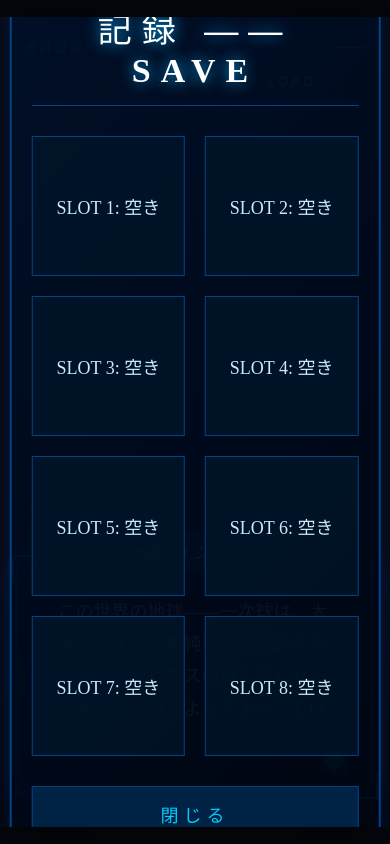
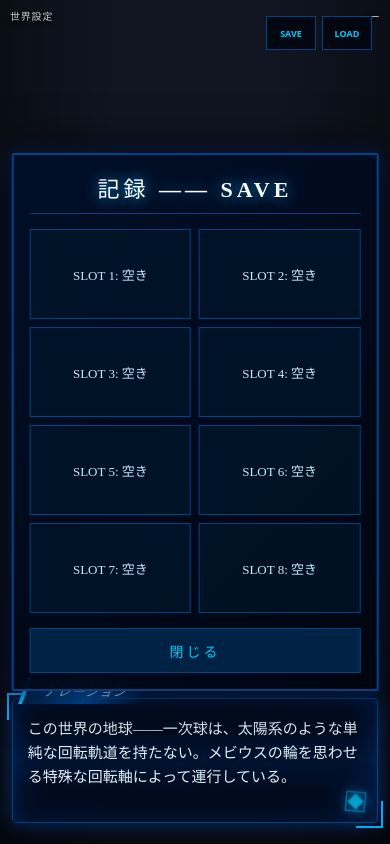
Before and after one commit to quesbang-oss/GAME, a website built with Vite: page index.html in a window 390 px wide. Both pictures are taken after a click on the button "SAVE". Built offline with nearby package versions, Linux system fonts and the light colour scheme; files whose address does not match are found by name.

Commit message:
Update style.css

```diff
--- a/src/style.css
+++ b/src/style.css
@@ -641,3 +641,91 @@ button {
   .save-grid { grid-template-columns: repeat(2, 1fr); }
   .save-menu { width: 95%; padding: 20px; }
 }
+
+/* ============================================================
+   スマホ・タブレット対応 追加設定
+   ============================================================ */
+html, body, #app { width:100%; height:100%; min-height:100%; margin:0; padding:0; }
+body { overflow:hidden; overscroll-behavior:none; touch-action:manipulation; -webkit-tap-highlight-color:transparent; }
+button, .choice, .save-slot, .message-panel { touch-action:manipulation; -webkit-tap-highlight-color:transparent; }
+
+@media (max-width: 1024px) {
+  .game { width:100vw; min-height:100dvh; min-height:100vh; display:flex; align-items:center; justify-content:center; overflow:hidden; }
+  .stage { width:100vw; height:100dvh; height:100vh; max-width:none; max-height:none; }
+  .topbar { top:12px; left:16px; right:16px; font-size:12px; }
+  .status { top:38px; left:16px; font-size:10px; }
+  .sprite { width:clamp(260px,55vw,500px); height:clamp(500px,85vh,850px); bottom:-42vh; }
+  .message-panel { left:3%; right:3%; bottom:3%; min-height:150px; padding:clamp(20px,3vw,30px) clamp(20px,4vw,35px); }
+  .speaker { top:-27px; left:14px; padding:5px 30px; font-size:clamp(14px,2vw,18px); }
+  .message { max-width:100%; font-size:clamp(16px,2.8vw,22px); line-height:1.7; }
+  .continue { right:20px; bottom:18px; width:12px; height:12px; }
+  .choices { left:8%; right:8%; bottom:210px; gap:12px; }
+  .choice { min-height:52px; padding:13px 28px; font-size:clamp(15px,2.5vw,19px); letter-spacing:1px; }
+  .mobile-buttons { top:12px; right:12px; gap:8px; }
+  .mobile-buttons button { min-height:38px; padding:7px 14px; font-size:12px; letter-spacing:1px; }
+  .save-menu { width:92%; max-height:90dvh; padding:20px; overflow-y:auto; }
+  .save-title { font-size:26px; margin-bottom:20px; letter-spacing:6px; }
+  .save-grid { grid-template-columns:repeat(2,1fr); gap:12px; }
+  .save-slot { height:110px; font-size:15px; }
+  #closeSave { height:50px; margin-top:20px; font-size:16px; }
+}
+
+@media (max-width: 700px) {
+  .game { width:100vw; height:100dvh; min-height:100dvh; }
+  .stage { width:100vw; height:100dvh; min-height:100dvh; box-shadow:none; }
+  .topbar { top:8px; left:10px; right:10px; font-size:10px; }
+  .status { display:none; }
+  .sprite { width:68vw; height:78vh; max-width:440px; bottom:-32vh; background-position:bottom center; }
+  .sprite--speaking { transform:translateX(-50%) scale(1.02); }
+  .message-panel { left:3%; right:3%; bottom:max(2.5%,env(safe-area-inset-bottom)); min-height:135px; padding:20px 18px 35px; border-width:1px; }
+  .speaker { top:-24px; left:10px; padding:4px 24px; border-left-width:4px; font-size:15px; letter-spacing:1px; }
+  .message { width:100%; font-size:clamp(15px,4vw,18px); line-height:1.65; word-break:break-word; overflow-wrap:anywhere; }
+  .continue { right:16px; bottom:15px; width:11px; height:11px; }
+  .choices { left:7%; right:7%; bottom:180px; gap:10px; }
+  .choice { width:100%; min-height:48px; padding:11px 18px; font-size:clamp(14px,3.8vw,17px); letter-spacing:.5px; border-left-width:4px; }
+  .choice:hover { transform:skewX(-20deg); }
+  .choice:active { transform:skewX(-20deg) scale(.97); }
+  .mobile-buttons { top:max(8px,env(safe-area-inset-top)); right:8px; gap:6px; }
+  .mobile-buttons button { min-width:58px; min-height:34px; padding:6px 10px; font-size:10px; letter-spacing:0; }
+  .mobile-buttons button:hover { transform:none; }
+  .mobile-buttons button:active { transform:scale(.94); }
+  .save-menu { left:50%; top:50%; width:94%; max-width:none; max-height:90dvh; padding:16px; overflow-y:auto; transform:translate(-50%,-50%); }
+  .save-title { font-size:22px; margin-bottom:15px; padding-bottom:10px; letter-spacing:4px; }
+  .save-grid { grid-template-columns:repeat(2,1fr); gap:8px; }
+  .save-slot { height:90px; font-size:13px; }
+  #closeSave { height:45px; margin-top:15px; font-size:14px; letter-spacing:3px; }
+}
+
+@media (max-width: 430px) {
+  .sprite { width:78vw; height:72vh; bottom:-27vh; }
+  .message-panel { min-height:125px; padding:18px 15px 32px; }
+  .speaker { top:-22px; padding:4px 18px; font-size:13px; }
+  .message { font-size:15px; line-height:1.6; }
+  .choices { left:6%; right:6%; bottom:165px; gap:8px; }
+  .choice { min-height:44px; padding:9px 14px; font-size:14px; }
+  .mobile-buttons button { min-width:50px; padding:5px 8px; font-size:9px; }
+}
+
+@media (max-height:600px) and (orientation:landscape) {
+  .sprite { width:42vw; height:110vh; bottom:-48vh; }
+  .message-panel { left:4%; right:4%; bottom:3%; min-height:95px; padding:14px 22px 25px; }
+  .speaker { top:-22px; font-size:13px; }
+  .message { font-size:clamp(13px,2vw,17px); line-height:1.45; }
+  .choices { left:15%; right:15%; bottom:125px; gap:6px; }
+  .choice { min-height:38px; padding:7px 18px; font-size:13px; }
+  .mobile-buttons { top:6px; right:8px; }
+  .mobile-buttons button { min-height:28px; padding:4px 9px; font-size:9px; }
+}
+
+@supports (padding:max(0px)) {
+  .stage { padding-top:env(safe-area-inset-top); padding-bottom:env(safe-area-inset-bottom); }
+}
+
+@media (hover:none) {
+  .choice:hover { background:linear-gradient(90deg,rgba(0,20,50,.9),rgba(0,50,120,.95),transparent); color:#fff; box-shadow:-5px 5px 15px rgba(0,0,0,.5); }
+  .save-slot:hover { background:rgba(0,20,40,.8); border-color:#004488; transform:none; box-shadow:none; }
+}
+
+@media (prefers-reduced-motion:reduce) {
+  *, *::before, *::after { animation-duration:.01ms !important; animation-iteration-count:1 !important; transition-duration:.01ms !important; }
+}
```
